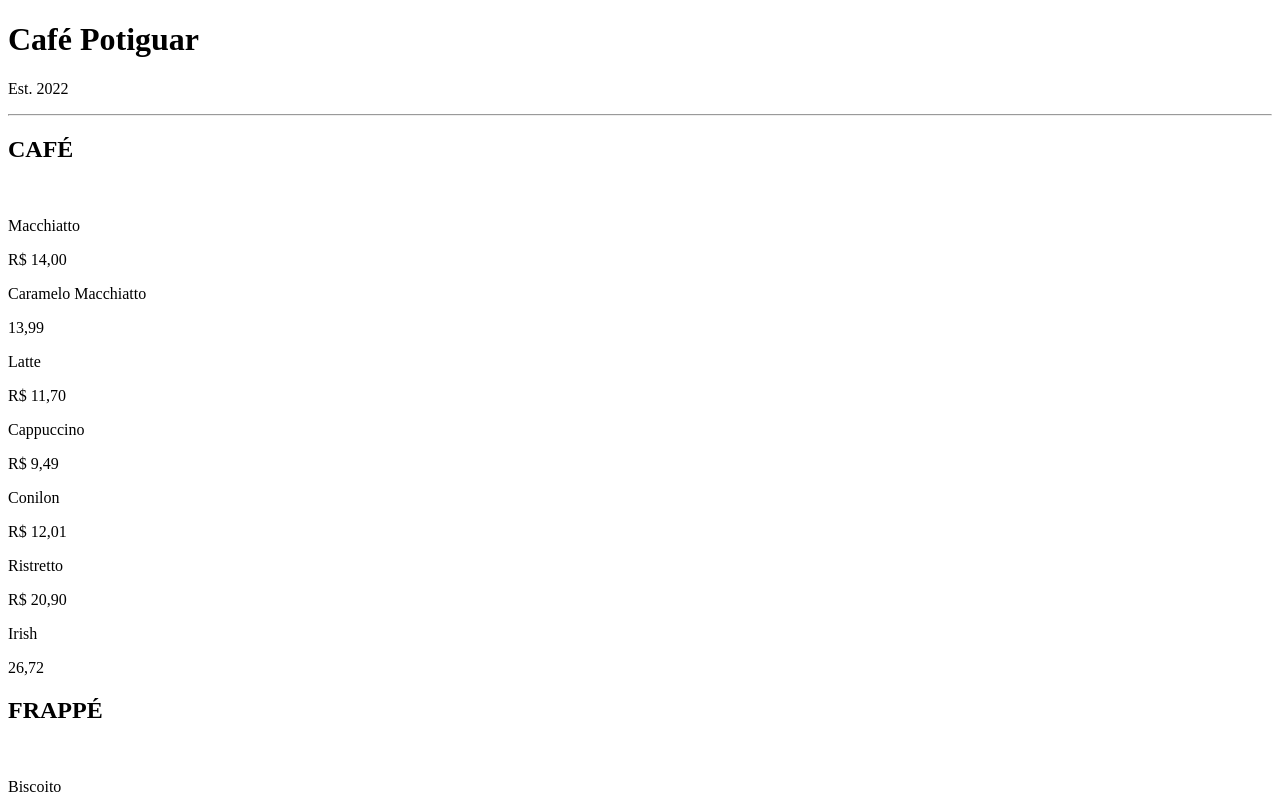
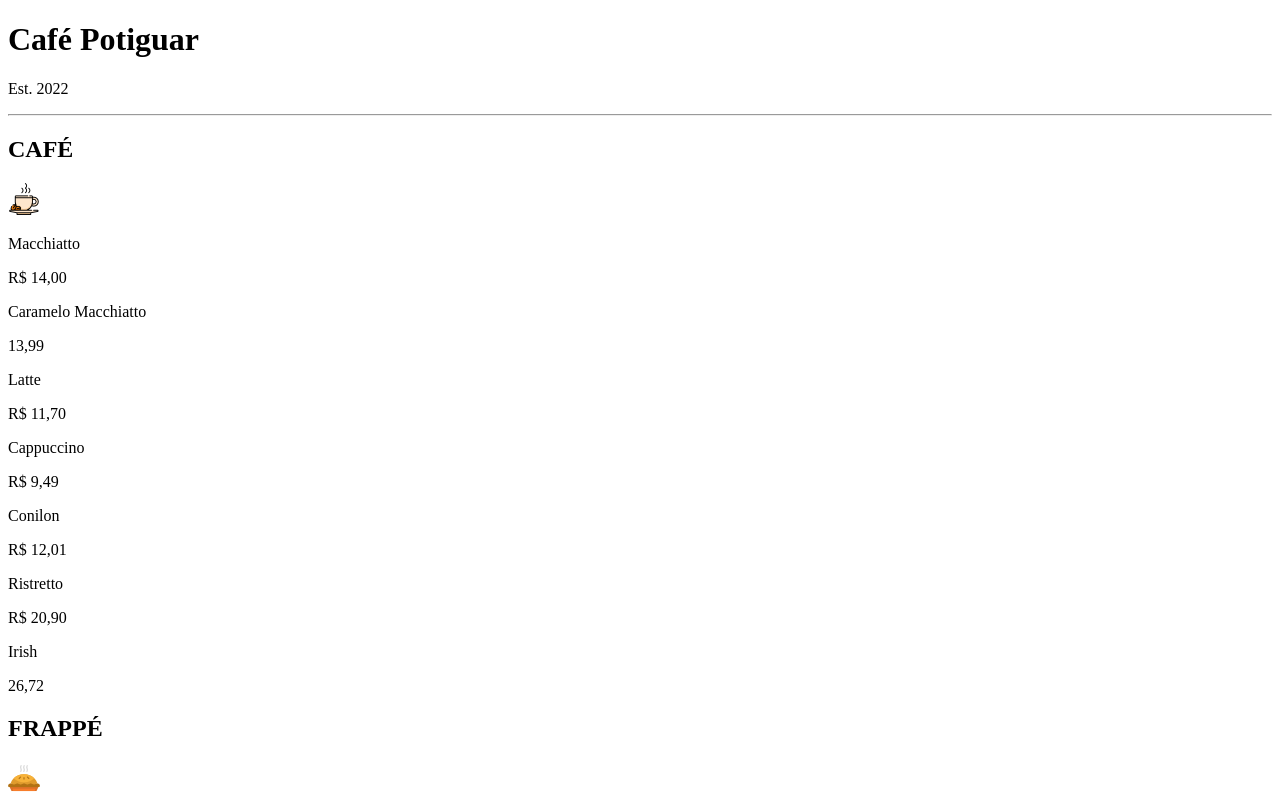
Before and after one commit to BurgueS2/Menu-Simples, a plain HTML site: page index.html in a window 1280 px wide. Shown: the top 800 px of the page. Drawn offline with Linux system fonts and the light colour scheme.

Commit message:
Update index

```diff
--- a/index.html
+++ b/index.html
@@ -4,6 +4,8 @@
     <meta charset="UTF-8">
     <meta http-equiv="X-UA-Compatible" content="IE=edge">
     <meta name="viewport" content="width=device-width, initial-scale=1.0">
+    <link rel="shortcut icon" href="favicon.ico" type="image/x-icon">
+    <link rel="stylesheet" href="style.css">
     <title>Café Potiguar</title>
 </head>
 <body>
@@ -19,7 +21,7 @@
         <main>
             <section>
                 <h2>CAFÉ</h2>
-                <img src="" alt="">
+                <img src="img/xicara-de-cafe.png" alt="icon">
 
                 <article class="item">
                     <p class="sabor">Macchiatto</p>
@@ -59,7 +61,7 @@
 
             <section>
                 <h2>FRAPPÉ</h2>
-                <img src="" alt="">
+                <img src="img/torta.png" alt="icon">
 
                 <article class="item">
                     <p class="frappé">Biscoito</p>
```
Also changed, not shown: img/torta.png (added), img/xicara-de-cafe.png (added).
